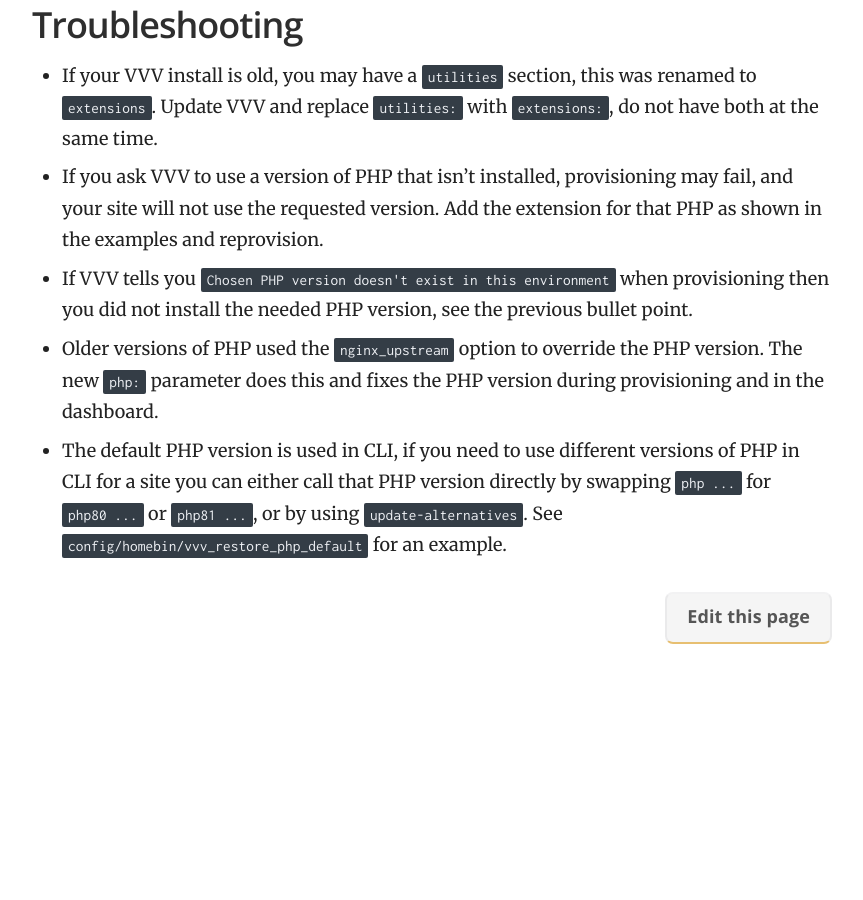
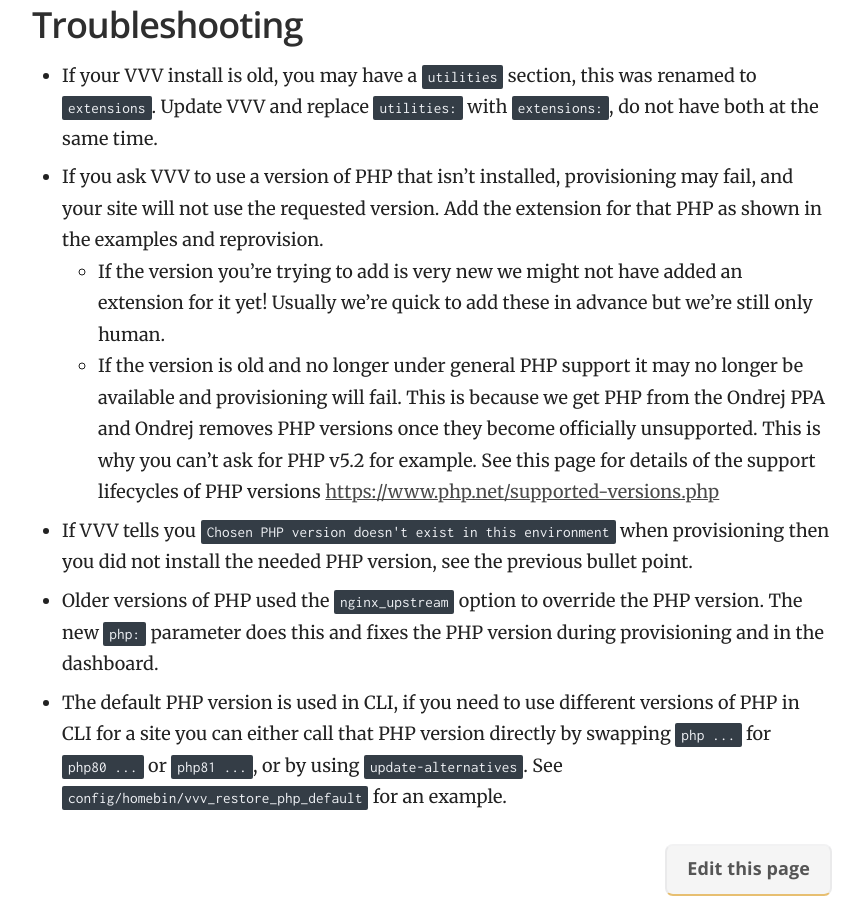
Before and after one commit to Varying-Vagrant-Vagrants/varyingvagrantvagrants.org, a Jekyll site: the page built from docs/en-US/adding-a-new-site/changing-php-version.md, in a window 1280 px wide and 900 px high, scrolled down 2152 px. Shown: the whole window, without its empty margins (358-1221 px from the left). Built offline with Jekyll 4.4.1, drawn with Linux system fonts in a browser that asks for light colours; before the commit the page ends 2865 px from its top, so only the background shows below that.

Commit message:
Document very old/new versions of PHP in troubleshooting (#218)

```diff
--- a/docs/en-US/adding-a-new-site/changing-php-version.md
+++ b/docs/en-US/adding-a-new-site/changing-php-version.md
@@ -76,6 +76,8 @@ That site is now using PHP v8.1, even if `php:` or `nginx_upstream:` are set in
 
 - If your VVV install is old, you may have a `utilities` section, this was renamed to `extensions`. Update VVV and replace `utilities:` with `extensions:`, do not have both at the same time.
 - If you ask VVV to use a version of PHP that isn't installed, provisioning may fail, and your site will not use the requested version. Add the extension for that PHP as shown in the examples and reprovision.
+    - If the version you're trying to add is very new we might not have added an extension for it yet! Usually we're quick to add these in advance but we're still only human.
+    - If the version is old and no longer under general PHP support it may no longer be available and provisioning will fail. This is because we get PHP from the Ondrej PPA and Ondrej removes PHP versions once they become officially unsupported. This is why you can't ask for PHP v5.2 for example. See this page for details of the support lifecycles of PHP versions [https://www.php.net/supported-versions.php](https://www.php.net/supported-versions.php)
 - If VVV tells you `Chosen PHP version doesn't exist in this environment` when provisioning then you did not install the needed PHP version, see the previous bullet point.
 - Older versions of PHP used the `nginx_upstream` option to override the PHP version. The new `php:` parameter does this and fixes the PHP version during provisioning and in the dashboard.
 - The default PHP version is used in CLI, if you need to use different versions of PHP in CLI for a site you can either call that PHP version directly by swapping `php ...` for `php80 ...` or `php81 ...`, or by using `update-alternatives`. See `config/homebin/vvv_restore_php_default` for an example.
```
